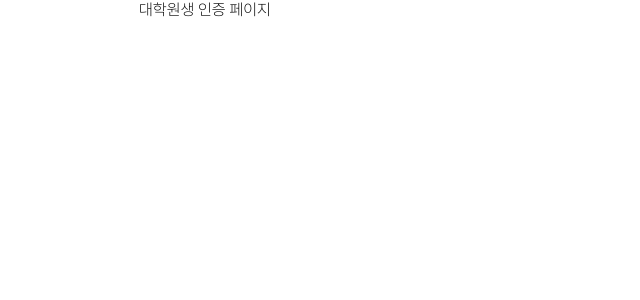
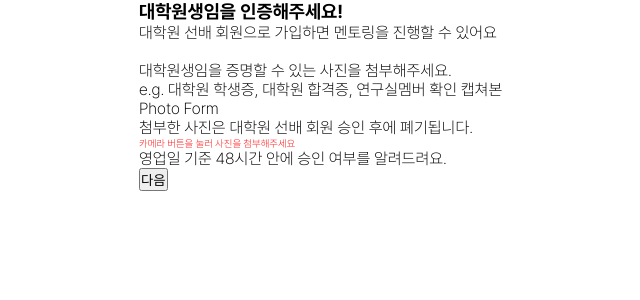
Before and after one commit to WE-ARE-RACCOONS/postgraduate-front, a Next.js app: page /signup/1/common-info/auth in a window 1280 px wide. Shown: the top 300 px of the page, without its empty margins (201-841 px from the left). Built offline with nearby package versions, Linux system fonts and the light colour scheme.

Commit message:
RAC-122 style: 대학원생 인증 페이지 기본 틀 잡기

```diff
--- a/src/app/signup/[socialId]/common-info/auth/page.tsx
+++ b/src/app/signup/[socialId]/common-info/auth/page.tsx
@@ -1,6 +1,21 @@
+'use client';
+import NextBtn from "@/components/Button/NextBtn";
+import PhotoForm from "@/components/SingleForm/PhotoForm";
+import SingleValidator from "@/components/Validator/SingleValidator";
+
 function AuthPage() {
   return(
-    <div>대학원생 인증 페이지</div>
+    <div>
+      <h3>대학원생임을 인증해주세요!</h3>
+      <div>대학원 선배 회원으로 가입하면 멘토링을 진행할 수 있어요</div>
+      <br />
+      <div>대학원생임을 증명할 수 있는 사진을 첨부해주세요.<br />e.g. 대학원 학생증, 대학원 합격증, 연구실멤버 확인 캡쳐본</div>
+      <PhotoForm />
+      <div>첨부한 사진은 대학원 선배 회원 승인 후에 폐기됩니다.</div>
+      <SingleValidator textColor="#FF0000" msg="카메라 버튼을 눌러 사진을 첨부해주세요" />
+      <div>영업일 기준 48시간 안에 승인 여부를 알려드려요.</div>
+      <NextBtn kind="next" url="/senior-info" btnText="다음" />
+    </div>
   )
 }
 
--- /dev/null
+++ b/src/components/SingleForm/PhotoForm/PhotoForm.tsx
@@ -0,0 +1,7 @@
+function PhotoForm() {
+  return(
+    <div>Photo Form</div>
+  )
+}
+
+export default PhotoForm;
--- /dev/null
+++ b/src/components/SingleForm/PhotoForm/index.tsx
@@ -0,0 +1,3 @@
+import PhotoForm from "./PhotoForm";
+
+export default PhotoForm;
```
Also changed, not shown: src/components/SingleForm/PhotoForm/PhotoForm.styled.ts (added).
